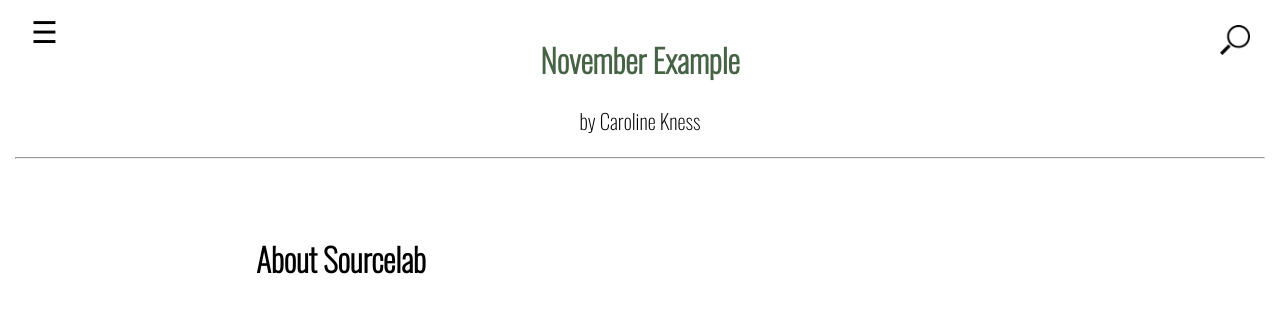
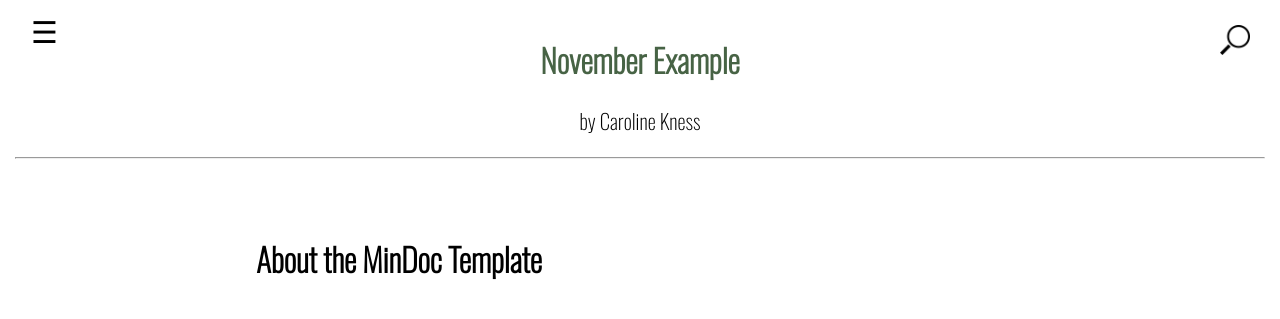
Before and after one commit to carolinekness/November, a Jekyll site: the page built from 008_about_sourcelab.md, in a window 1280 px wide. Shown: the top 319 px of the page. Built offline with Jekyll 4.4.1, drawn with Linux system fonts in a browser that asks for light colours.

Commit message:
Update 008_about_the_MinDoc_Template.md

```diff
--- a/008_about_sourcelab.md
+++ b/008_about_sourcelab.md
@@ -4,4 +4,4 @@ title: About the MinDoc Template
 number: 010
 ---
 
-# About Sourcelab
+# About the MinDoc Template
```
